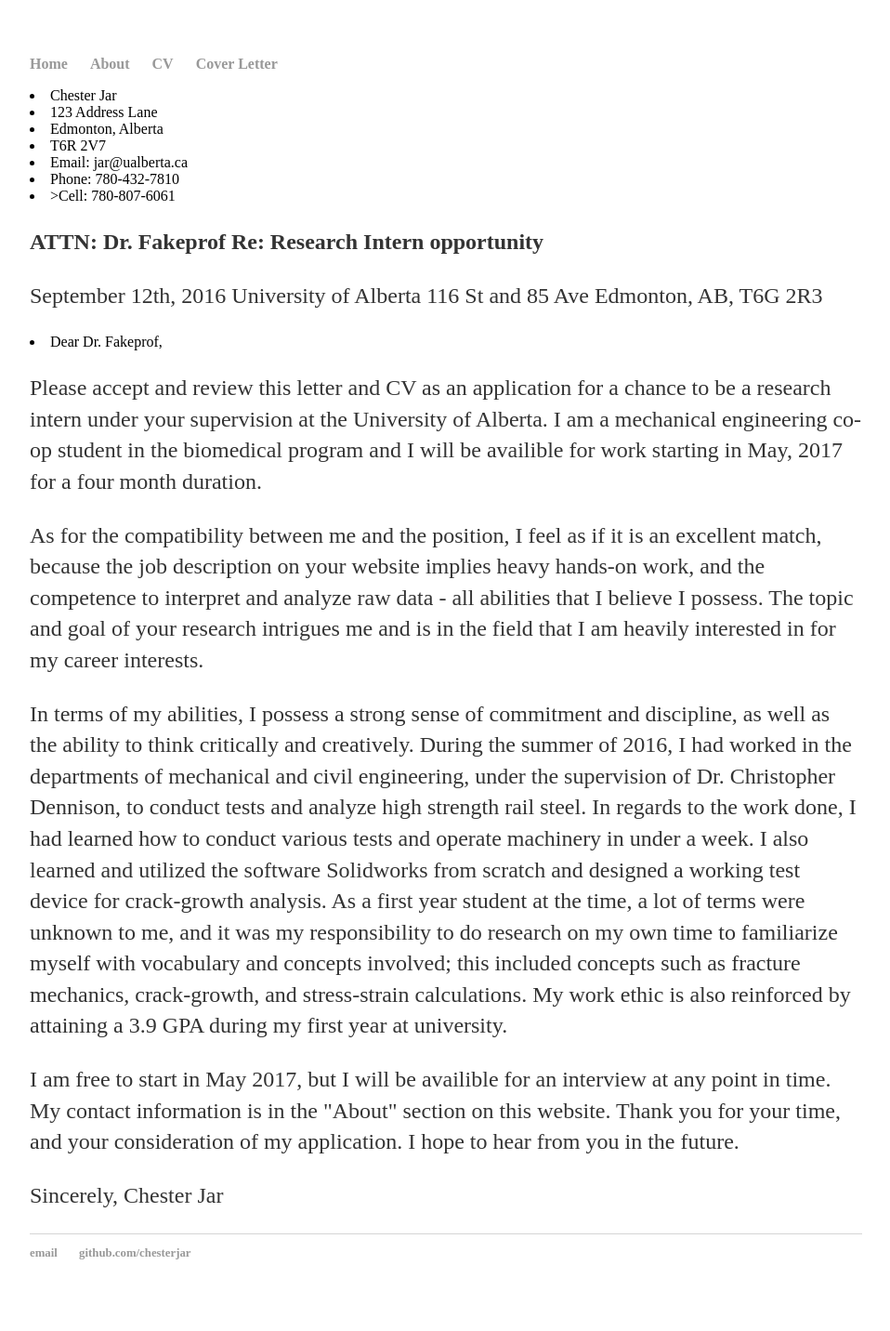
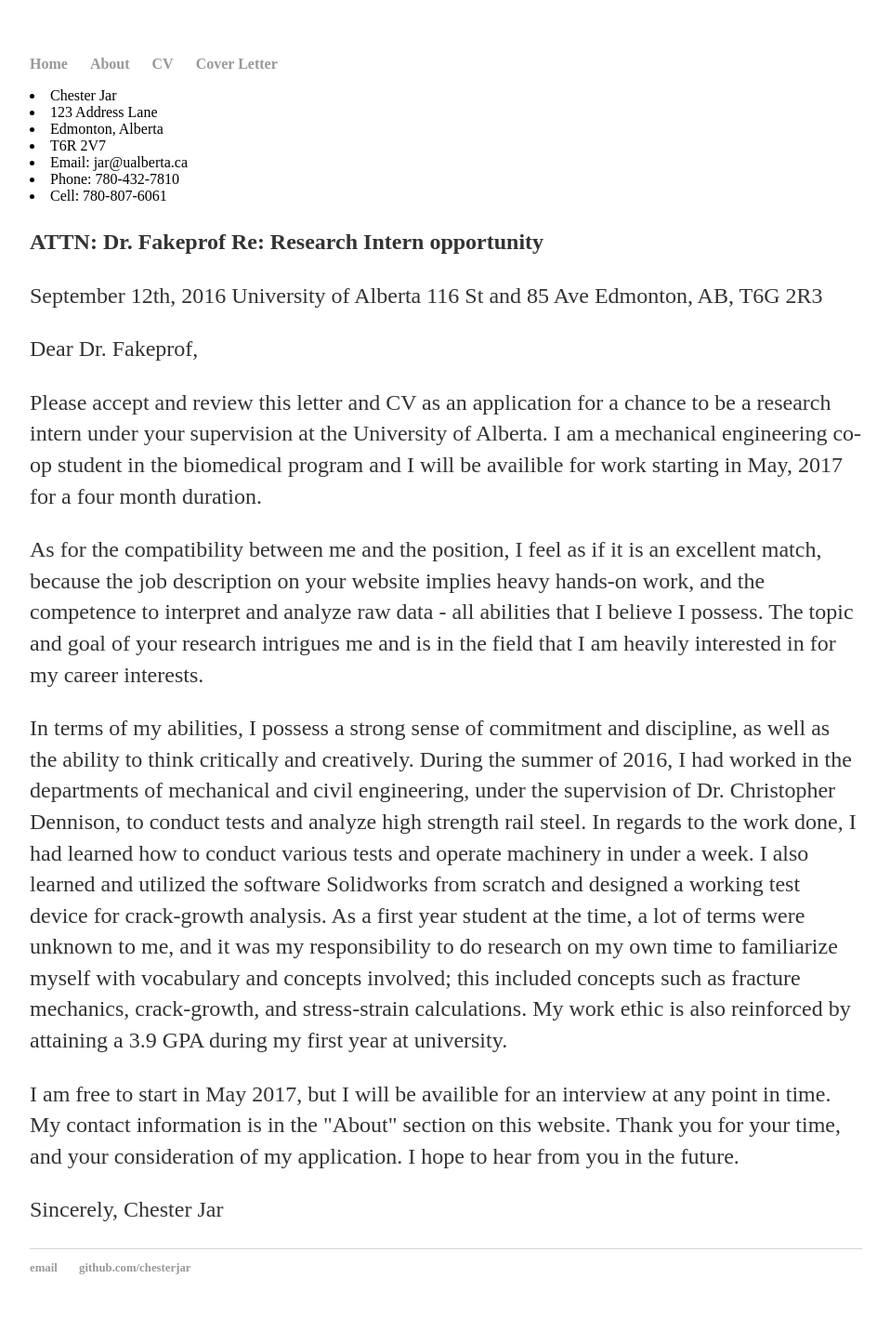
Before and after one commit to chesterjar/chesterjar, a Jekyll site: the page built from cover-letter/index.html, in a window 1280 px wide. Shown: the whole page at 93% size, without its empty margins (160-1118 px from the left). Built offline with Jekyll 4.4.1, drawn with Linux system fonts in a browser that asks for light colours.

```diff
--- a/cover-letter/index.html
+++ b/cover-letter/index.html
@@ -8,7 +8,7 @@ title: Cover Letter
 <li>T6R 2V7</li>
 <li>Email: jar@ualberta.ca</li>
 <li>Phone: 780-432-7810</li>
-<li>>Cell: 780-807-6061</li>
+<li>Cell: 780-807-6061</li>
 
 <p><strong>ATTN: Dr. Fakeprof
 Re: Research Intern opportunity</strong></p>
@@ -19,7 +19,7 @@ University of Alberta
 Edmonton, AB, T6G 2R3</p>
 
 
-<li>Dear Dr. Fakeprof,</li>
+<p>Dear Dr. Fakeprof,<p>
 
   <p>Please accept and review this letter and CV as an application for a chance to be a research intern under your supervision at the
 University of Alberta. I am a mechanical engineering co-op student in the biomedical program and I will be availible for work starting in May, 2017 for a four month duration.</p>
```
